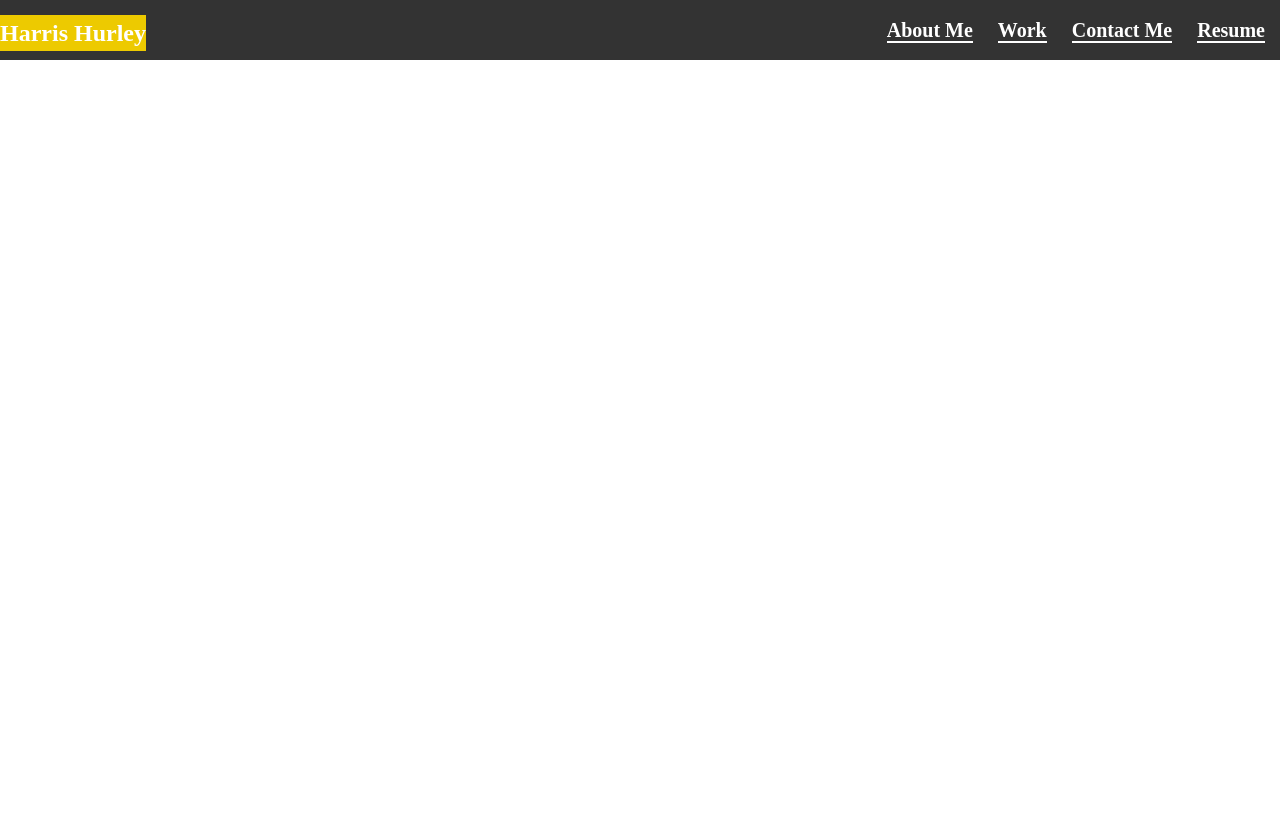
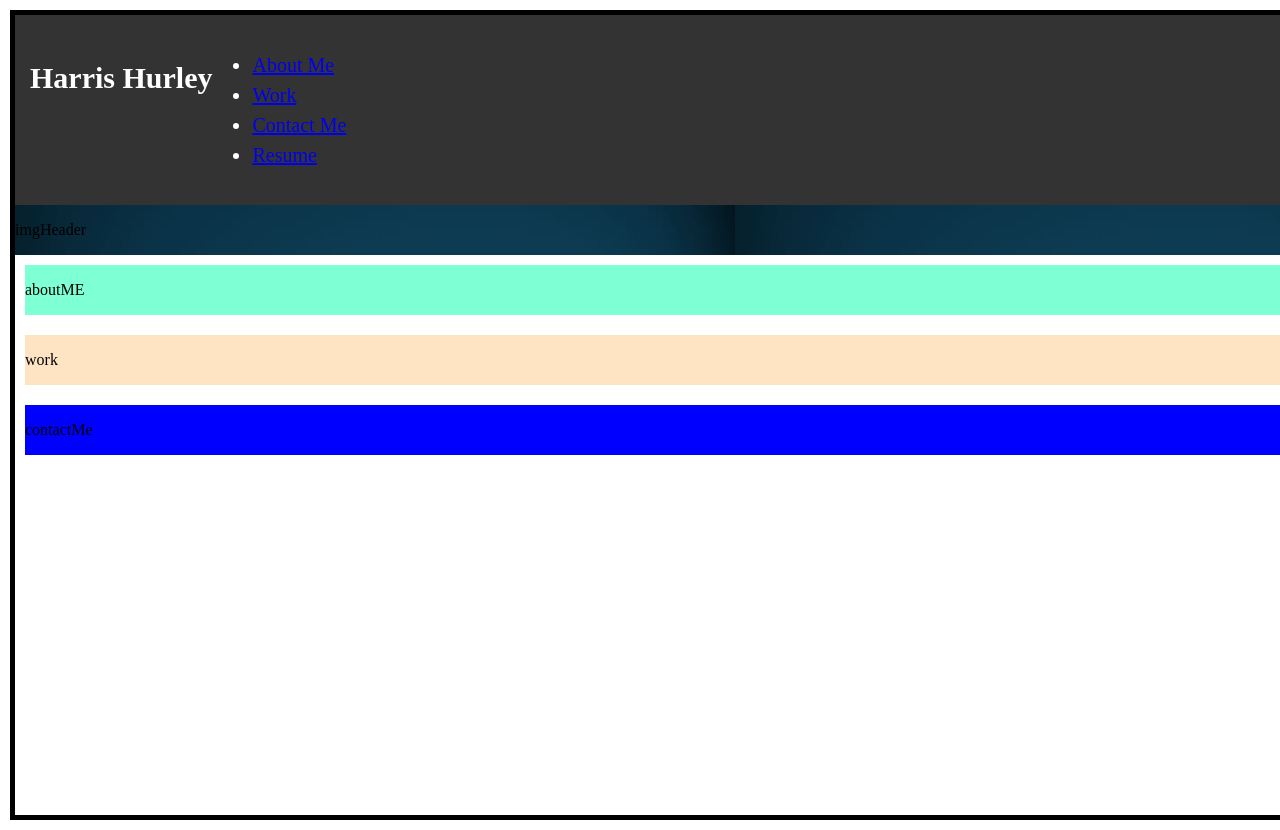
Before and after one commit to harrismhurley/Employment-Portfolio, a plain HTML site: page index.html in a window 1280 px wide. Before the commit the page ends 800 px from the top, so only its background shows below. Drawn offline with Linux system fonts and the light colour scheme.

Commit message:
added basic framework and started scratch

```diff
--- /dev/null
+++ b/Assets/style.css
@@ -0,0 +1,43 @@
+body {
+    margin: 10px;
+    border: solid black 5px;
+    height: 100vh;
+    width: 100%;
+    display: flex;
+    flex-direction: column;
+}
+
+/* Nav Bar */
+.nav {
+    background-color: #333;
+    color: #fff;
+    padding: 15px;
+    font-size: 20px;
+    line-height: 1.5;
+    display: flex;
+}
+
+
+/* Image Header */
+#imgHeader{
+    background-image: url(./Images/ImgHeader.jpg);
+    background-size: auto auto;
+}
+
+/* About Me */
+#aboutMe{
+    background-color: aquamarine;
+    margin: 10px;
+}
+
+/* Work */
+#work{
+    background-color: bisque;
+    margin: 10px;
+}
+
+/* Contact Me */
+#contactMe{
+    background-color: blue;
+    margin: 10px;
+}
--- a/index.html
+++ b/index.html
@@ -4,17 +4,16 @@
     <meta charset="UTF-8">
     <meta name="viewport" content="width=device-width, initial-scale=1.0">
     <title>Hurley Employment Portfolio</title>
-    <link rel="stylesheet" href="./style.css">
+    <link rel="stylesheet" href="./Assets/style.css">
 </head>
 <body>
 
-
-   <!--top nav bar-->
-    <nav>
-        <h1>
+   <!-- nav bar -->
+    <nav class="nav">
+        <h1 class="navItem">
             Harris Hurley
         </h1>
-        <ul>
+        <ul class="navList">
             <li><a href="#about">About Me</a></li>
             <li><a href="#work">Work</a></li>
             <li><a href="#contact">Contact Me</a></li>
@@ -22,40 +21,21 @@
         </ul>
     </nav>
 
-
-    <!--this is the heading-->
-    <header>
-
-    </header>
-
-
-    <!--this is the about me L-->
-    <section>
-    </section>
-
-
-    <!--this is the about me R-->
-    <section>
-    </section>
-
-
-    <!--this is the work L-->
-    <section>
-    </section>
-
-
-    <!--this is the work R-->
-    <section>
-    </section>
-
-
-    <!--this is the contact me L-->
-    <footer>
-    </footer>
-
-
-    <!--this is the contact me R-->
-    <footer>
-    </footer>
+    <!-- Image Header -->
+    <div id="imgHeader">
+        <p>imgHeader</p>
+    </div>
+    <!-- About Me -->
+    <div id="aboutMe">
+        <p>aboutME</p>
+    </div>
+    <!-- Work -->
+    <div id="work">
+        <p>work</p>
+    </div>
+    <!-- Contact Me -->
+    <div id="contactMe">
+        <p>contactMe</p>
+    </div>
 </body>
 </html>
--- a/style.css
+++ /dev/null
@@ -1,54 +0,0 @@
-body {
-    margin: 0;
-}
-nav h1{
-    margin: 0;
-    padding: 0;
-    font-size: 24px;
-    color: #fff; /* Text color */
-    background-color: #edca00;
-    display: inline-block;
-    position:absolute;
-    left: 0;
-}
-
-nav {
-    background-color: #333;
-    color: #fff;
-    padding: 15px;
-    font-size: 20px;
-    line-height: 1.5;
-    overflow: hidden; /* Clear the float */
-}
-
-ul {
-    list-style-type: none;
-    margin: 0;
-    padding: 0;
-    float: right;
-}
-
-li {
-    display: inline;
-    margin-left: 20px; /* Adjusted margin from right to left */
-}
-
-a {
-    text-decoration: none;
-    color: #fff;
-    font-weight: bold;
-    position: relative;
-    border-bottom: 2px solid;
-}
-
-a:hover {
-    color: #ffd700;
-    border-bottom-color: #ffd700; /
-}
-
-header {
-    background-image: /Users/harrishurley/Desktop/Employment-Portfolio/comhiclipartdpjkx.jpg;
-    background-size: cover;
-    background-position: center;
-    height: 300px;
-}
```
Also changed, not shown: Assets/Images/ImgHeader.jpg (renamed from comhiclipartdpjkx.jpg), Screenshot 2024-03-14 at 4.51.00 PM.png (deleted), 1 other file.
